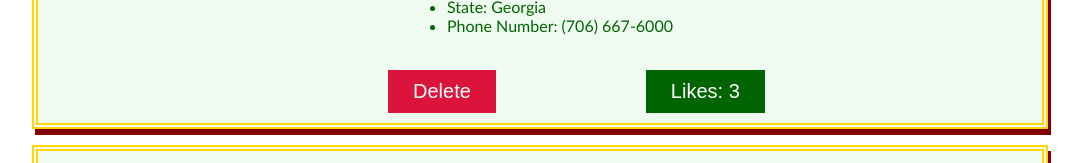
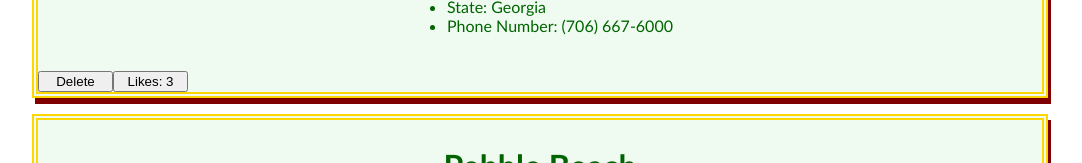
Before and after one commit to craigjford/react-cjf-final-project, a React (Create React App) app: page /courselist in a window 1280 px wide. Shown: the part 788-951 px from the top of the page, without its empty margins (150-1232 px from the left). Built offline with nearby package versions, Linux system fonts and the light colour scheme; data requests are answered from the project's data file.

Commit message:
Still working on DeElete button and Likes button CSS in CourseForm

```diff
--- a/src/components/CourseItem.js
+++ b/src/components/CourseItem.js
@@ -40,8 +40,8 @@ function CourseItem({ id, name, address, city, state, phoneNumber, courseUrl, li
                 </ul>
             </div>
             <br></br>
-            <button className="deletebtn" type="button" onClick={() => handleCourseDelete(id)}>Delete</button>
-            <button className="likesbtn" type="button" onClick={() => handleCourseLike(id)}>Likes: {likes}</button>
+            <button className="item-btn" type="button" onClick={() => handleCourseDelete(id)}>Delete</button>
+            <button className="item-btn" type="button" onClick={() => handleCourseLike(id)}>Likes: {likes}</button>
         </div>
 
     )
--- a/src/index.css
+++ b/src/index.css
@@ -54,25 +54,8 @@ ul {
     text-align: left;
 }
 
-.deletebtn {
-    background-color: crimson;
-    border: none;
-    color: white;
-    padding: 10px 25px;
-    text-align: center;
-    font-size: 20px;
-    margin-left: 350px;
-    margin-bottom: 10px;
-}
-
-.likesbtn {
-    background-color: darkgreen;
-    border: none;
-    color: white;
-    padding: 10px 25px;
-    text-align: center;
-    font-size: 20px;
-    margin-left: 150px;
+.item-btn {
+    width: 75px;
 }
 
 .courseimg {
```
Also changed, not shown: src/testindex.css (added).
